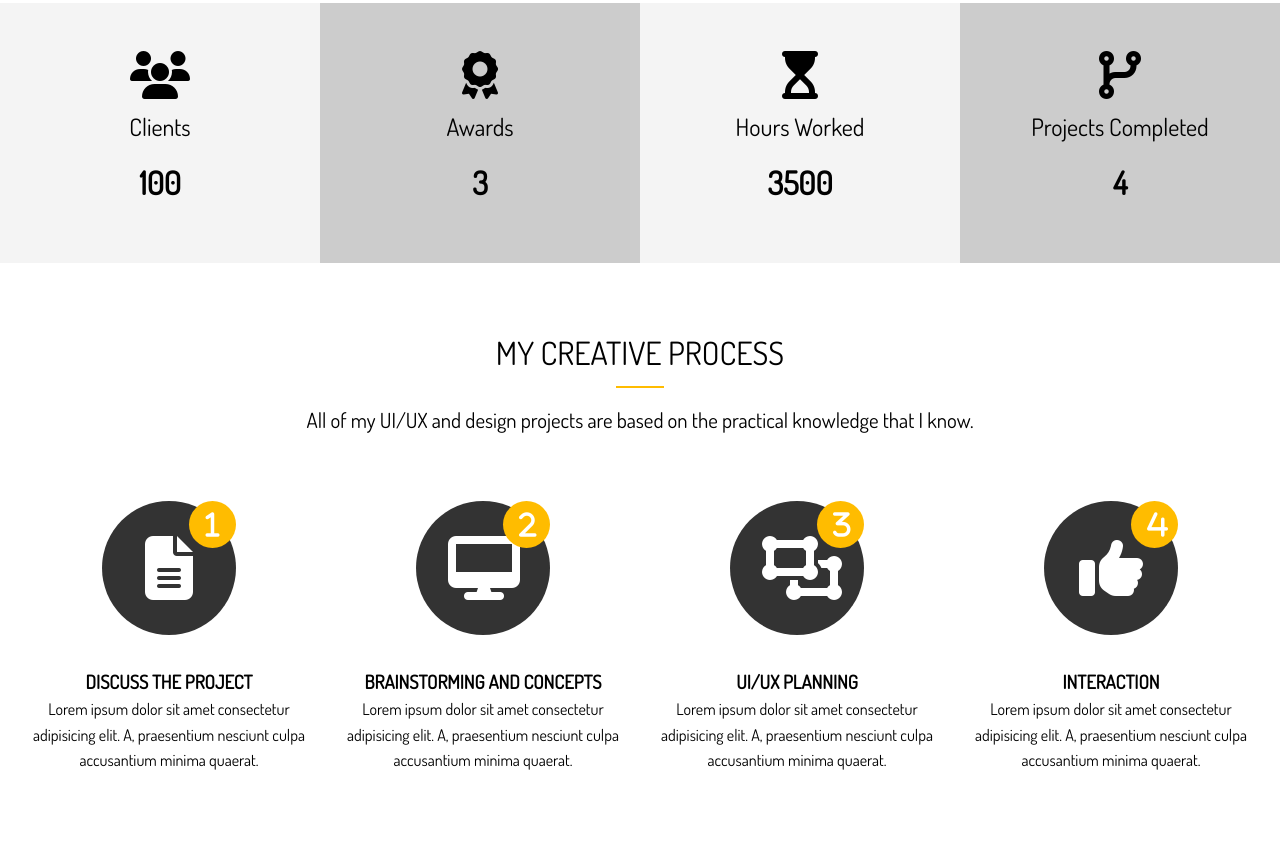
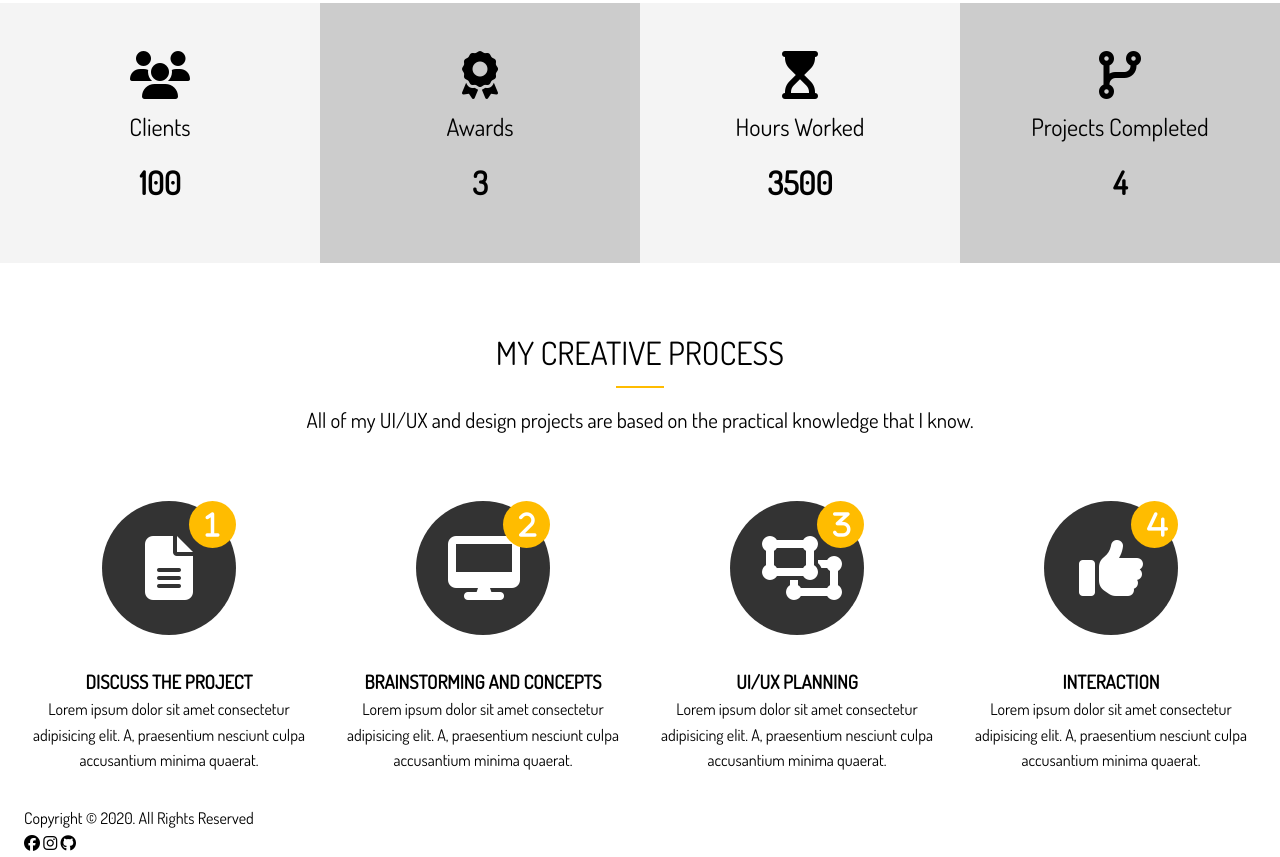
Before and after one commit to shubhamlatkar/shubham-latkar.github.io, a website built with Parcel: page index.html in a window 1280 px wide. Shown: the part 1219-2076 px from the top of the page. Before the commit the page ends 2025 px from the top, so only its background shows below. Built offline with nearby package versions, Linux system fonts and the light colour scheme.

Commit message:
Footer start

```diff
--- a/index.html
+++ b/index.html
@@ -33,7 +33,7 @@
             <span
               class="txt-type"
               data-wait="2000"
-              data-words="Designer, UI/UX Dev, Backend Dev, Pro, Baap"
+              data-words="Designer, UI/UX Dev, Backend Dev"
             >
             </span>
           </h1>
@@ -190,6 +190,19 @@
       </div>
     </div>
     <!-- section-c: process ends -->
+
+    <!-- footer starts -->
+    <footer id="main-footer">
+      <div class="footer-content container">
+        <p>Copyright &copy; 2020. All Rights Reserved</p>
+        <div class="social">
+          <i class="fab fa-facebook"></i>
+          <i class="fab fa-instagram"></i>
+          <i class="fab fa-github"></i>
+        </div>
+      </div>
+    </footer>
+    <!-- footer ends  -->
     <!-- type effect js  -->
     <script src="./dist/scripts/type-effect.js"></script>
     <!-- Font aweasome js  -->
--- a/scss/style.scss
+++ b/scss/style.scss
@@ -175,7 +175,6 @@ img {
         text-align: center;
         border-radius: 50%;
         transition: all 1s;
-      }
         &:hover {
           background: $main-color;
           width: 90px;
@@ -189,3 +188,4 @@ img {
       }
     }
   }
+}
```
Lines whose indentation alone changed are shown as unchanged.
